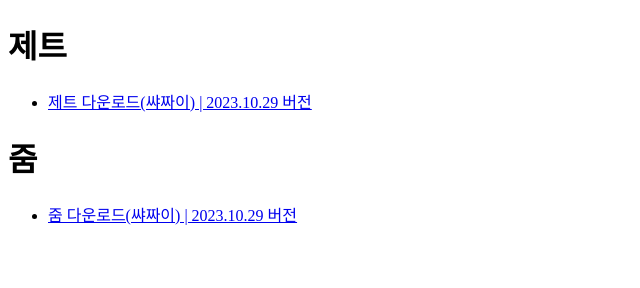
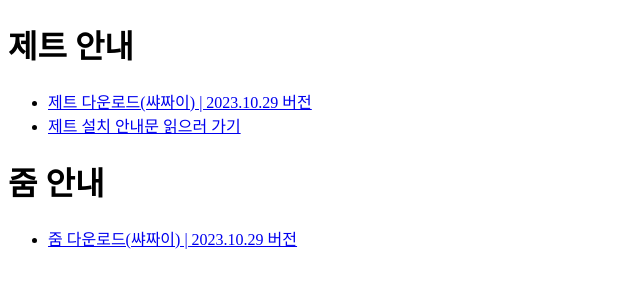
Before and after one commit to JUD210/tmpd, a plain HTML site: page index.html in a window 1280 px wide. Shown: the whole page, without its empty margins (0-640 px from the left). Drawn offline with Linux system fonts and the light colour scheme.

Commit message:
Add link to zulip install guide

```diff
--- a/index.html
+++ b/index.html
@@ -6,12 +6,15 @@
     <title>임시 안내</title>
 </head>
 <body>
-    <h1>제트</h1>
+    <h1>제트 안내</h1>
     <ul>
         <li><a href="down/zulip_231029.apk" download>제트 다운로드(쌰짜이) | 2023.10.29 버전</a></li>
+		<li><a href="https://shorturl.at/eotwL">제트 설치 안내문 읽으러 가기</a></li>
     </ul>
 
-    <h1>줌</h1>
+
+
+    <h1>줌 안내</h1>
     <ul>
 		<li><a href="down/zoom_231029.apk" download>줌 다운로드(쌰짜이) | 2023.10.29 버전</a></li>
     </ul>
```
